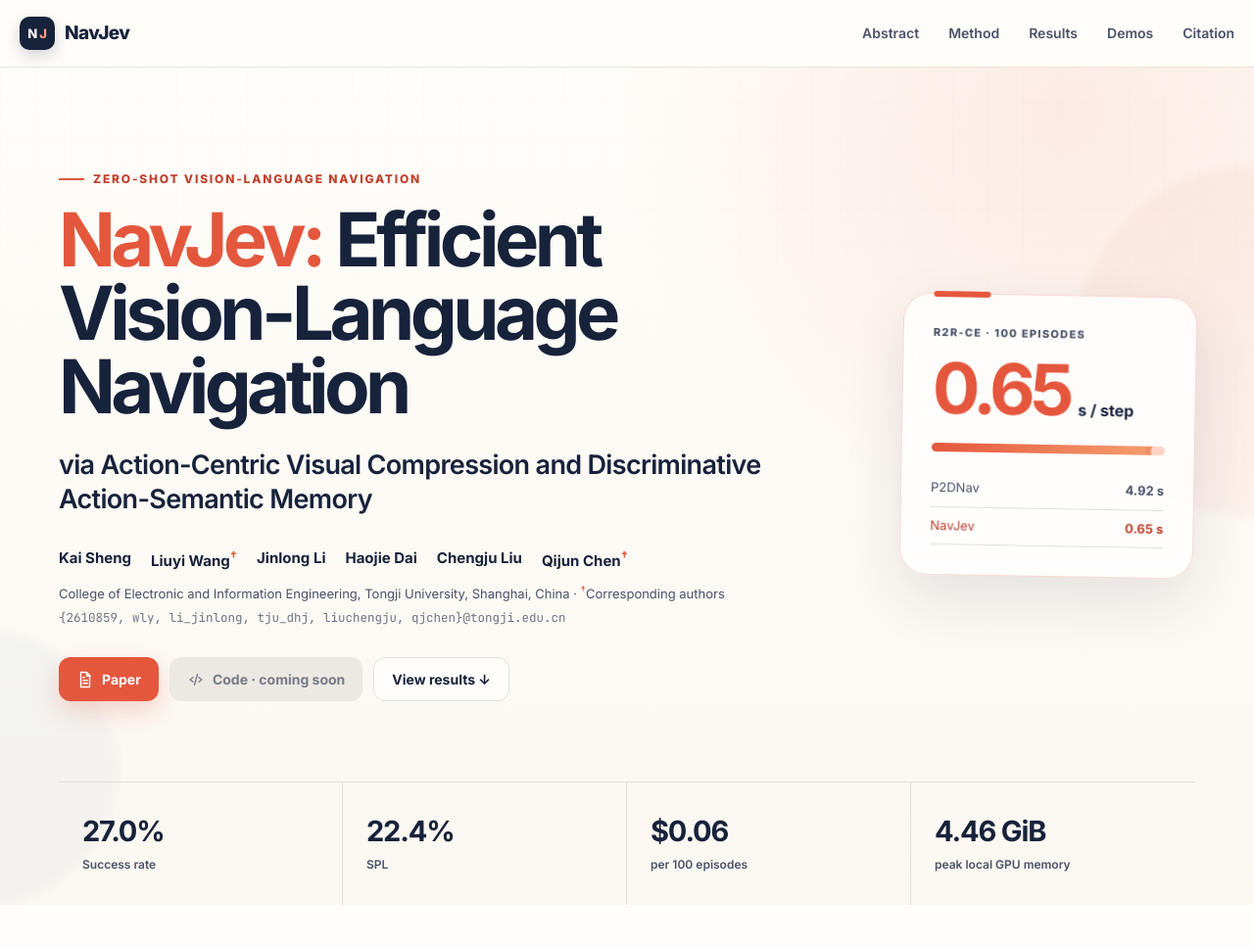
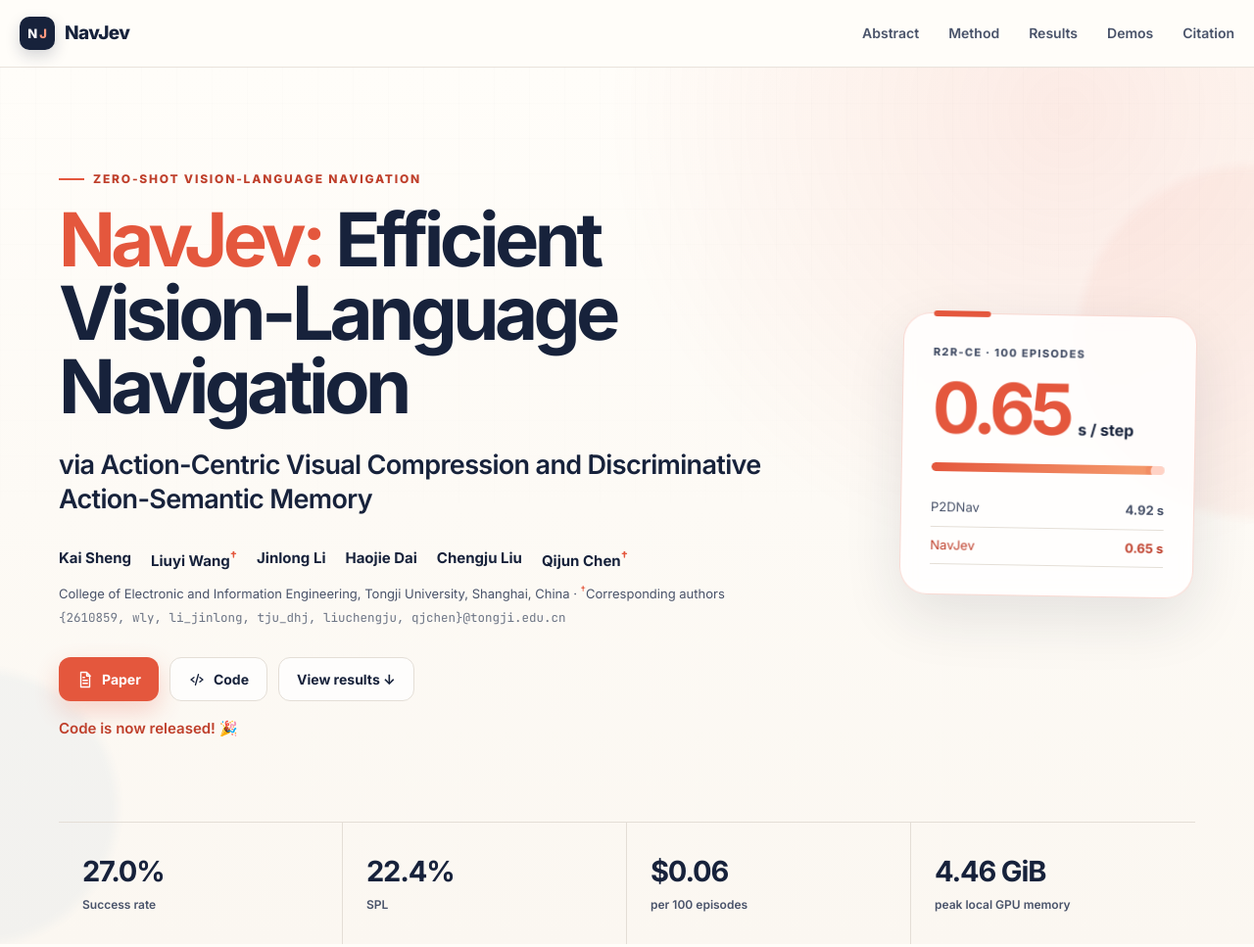
Before and after one commit to Kai-Sheng-caesar/NavJev, a plain HTML site: page index.html in a window 1280 px wide. Shown: the top 967 px of the page at 98% size. Drawn offline with Linux system fonts and the light colour scheme.

Commit message:
Link released NavJev code and announce availability

```diff
--- a/index.html
+++ b/index.html
@@ -30,7 +30,7 @@
   <link rel="preconnect" href="https://fonts.googleapis.com">
   <link rel="preconnect" href="https://fonts.gstatic.com" crossorigin>
   <link href="https://fonts.googleapis.com/css2?family=Inter:wght@400;500;600;700;800&family=JetBrains+Mono:wght@400;600&display=swap" rel="stylesheet">
-  <link rel="stylesheet" href="static/css/index.css?v=20261022a">
+  <link rel="stylesheet" href="static/css/index.css?v=20261022b">
   <script type="application/ld+json">
   {
     "@context": "https://schema.org",
@@ -75,9 +75,10 @@
           <p class="author-email">{2610859, wly, li_jinlong, tju_dhj, liuchengju, qjchen}@tongji.edu.cn</p>
           <div class="hero-actions">
             <a class="button button-primary" href="https://arxiv.org/abs/2609.34969"><svg viewBox="0 0 24 24" aria-hidden="true"><path d="M6 2h8l4 4v16H6zM14 2v5h5M9 13h6M9 17h6M9 9h2"/></svg> Paper</a>
-            <span class="button button-muted" title="Code is under private review"><svg viewBox="0 0 24 24" aria-hidden="true"><path d="M8 9l-4 3 4 3M16 9l4 3-4 3M14 5l-4 14"/></svg> Code · coming soon</span>
+            <a class="button button-ghost" href="https://github.com/Kai-Sheng-caesar/NavJev-Code"><svg viewBox="0 0 24 24" aria-hidden="true"><path d="M8 9l-4 3 4 3M16 9l4 3-4 3M14 5l-4 14"/></svg> Code</a>
             <a class="button button-ghost" href="#results">View results ↓</a>
           </div>
+          <p class="release-note">Code is now released! 🎉</p>
         </div>
         <aside class="hero-card" aria-label="Headline performance">
           <div class="hero-card-label">R2R-CE · 100 episodes</div>
--- a/static/css/index.css
+++ b/static/css/index.css
@@ -64,6 +64,7 @@ button, a { -webkit-tap-highlight-color: transparent; }
 .affiliation { max-width: 780px; margin: 8px 0 0; color: var(--ink-soft); font-size: 13px; }
 .author-email { margin: 5px 0 0; color: #6c7484; font: 500 12.5px/1.5 var(--mono); }
 .hero-actions { display: flex; flex-wrap: wrap; gap: 11px; margin-top: 30px; }
+.release-note { margin: 16px 0 0; color: var(--coral-dark); font-size: 15px; font-weight: 600; }
 .button { min-height: 45px; display: inline-flex; align-items: center; justify-content: center; gap: 8px; padding: 0 18px; border-radius: 12px; font-size: 14px; font-weight: 700; text-decoration: none; transition: transform .2s ease, box-shadow .2s ease, background .2s ease; }
 .button svg { width: 18px; fill: none; stroke: currentColor; stroke-width: 1.8; stroke-linejoin: round; stroke-linecap: round; }
 .button-primary { color: white; background: var(--coral); box-shadow: 0 10px 24px rgba(228, 87, 61, .24); }
```
Also changed, not shown: 1 other file.
